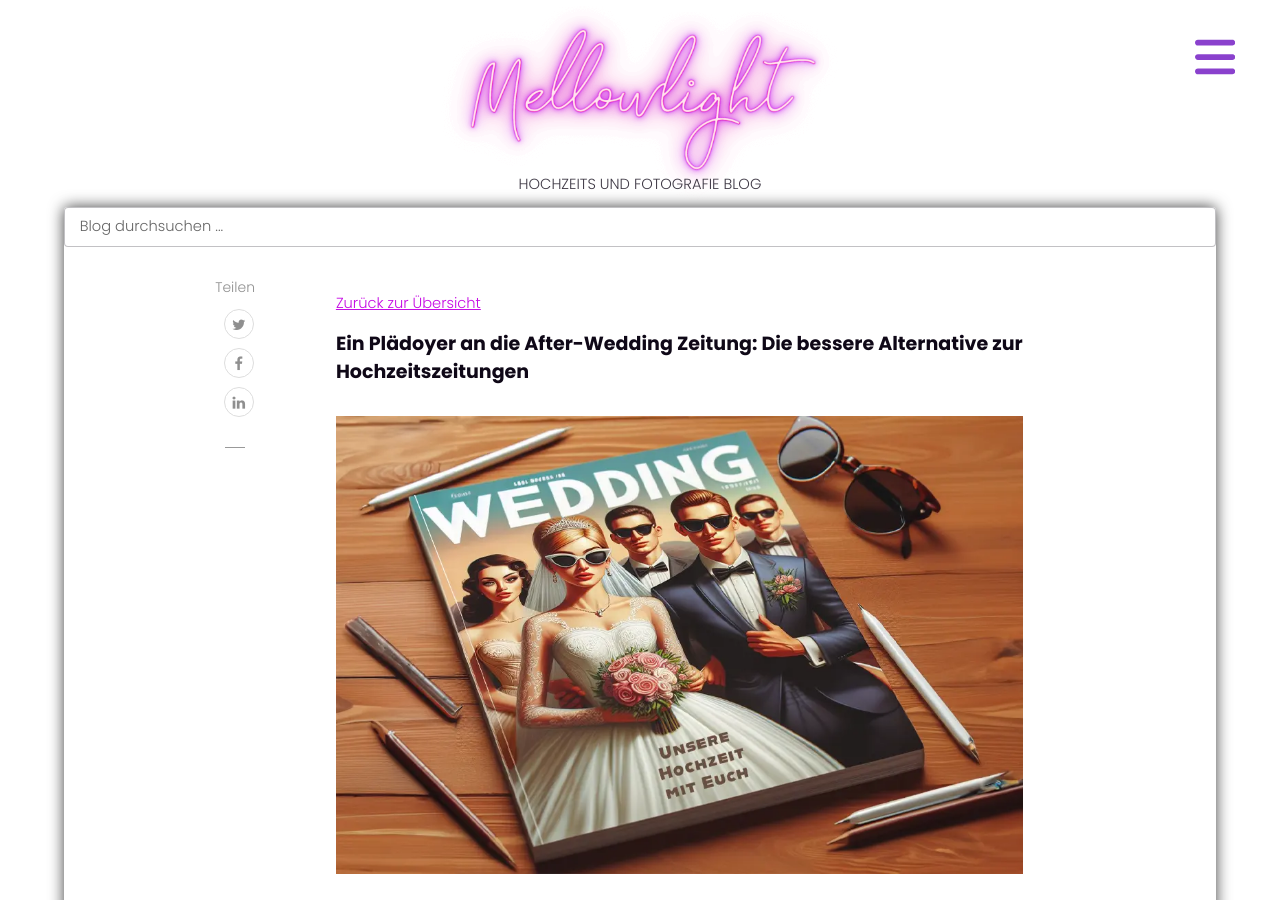
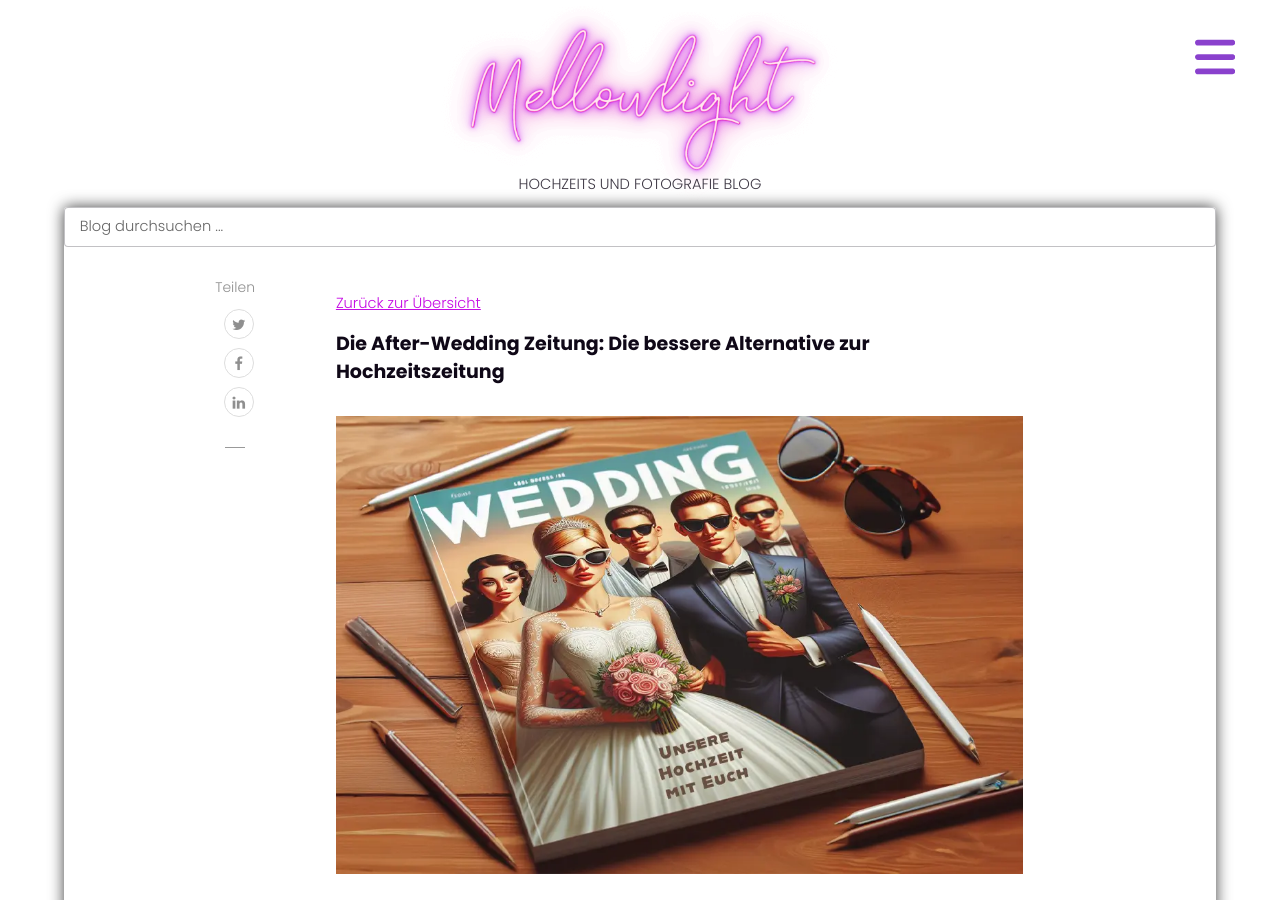
Before and after one commit to R0ckStrongo/mellowlight.blog, a Jekyll site: the page built from _posts/2024-01-31-Die-After---Wedding-Zeitung-Die-bessere-Alternative-zur-Hochzeitszeitung.md, in a window 1280 px wide and 900 px high. Built offline with Jekyll 4.4.1, drawn with Linux system fonts in a browser that asks for light colours; nearby versions of some CDN libraries; comment, search, counter and statistics services are not loaded.

Commit message:
renamed Hochzeitszeitungspost

```diff
--- a/_posts/2024-01-31-Ein-Plädoyer-an-die-After---Wedding-Zeitung-Warum-Hochzeitszeitungen-oft-zu-früh-erscheinen.md
+++ b/_posts/2024-01-31-Die-After---Wedding-Zeitung-Die-bessere-Alternative-zur-Hochzeitszeitung.md
@@ -1,6 +1,6 @@
 ---
 layout: post
-title:  'Ein Plädoyer an die After-Wedding Zeitung: Die bessere Alternative zur Hochzeitszeitungen'
+title:  'Die After-Wedding Zeitung: Die bessere Alternative zur Hochzeitszeitung'
 author: mc
 categories: [ Inspiration, Hochzeit ]
 tags: [After Wedding, Hochzeitszeitung]
```
